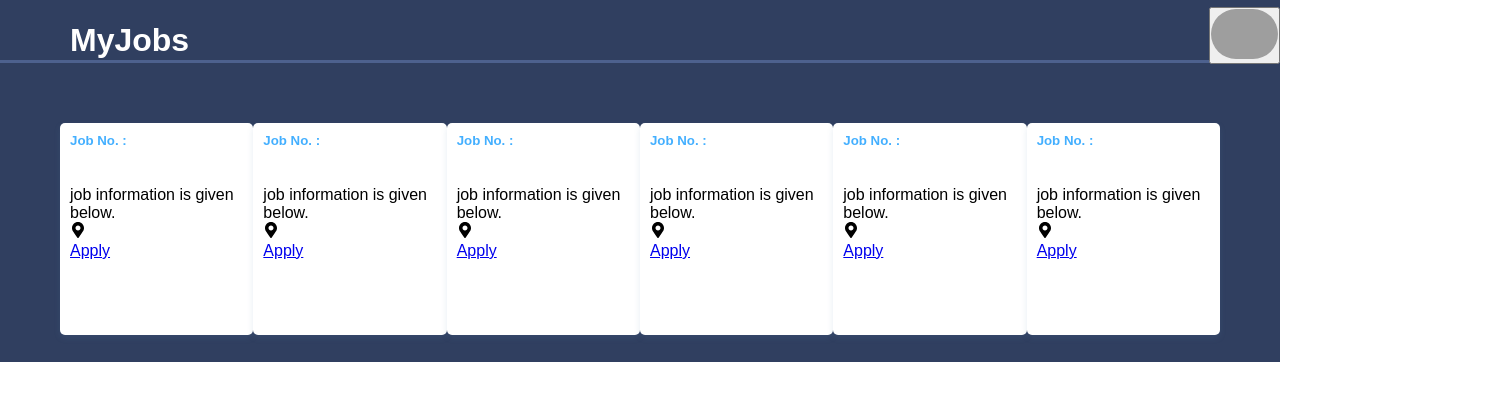
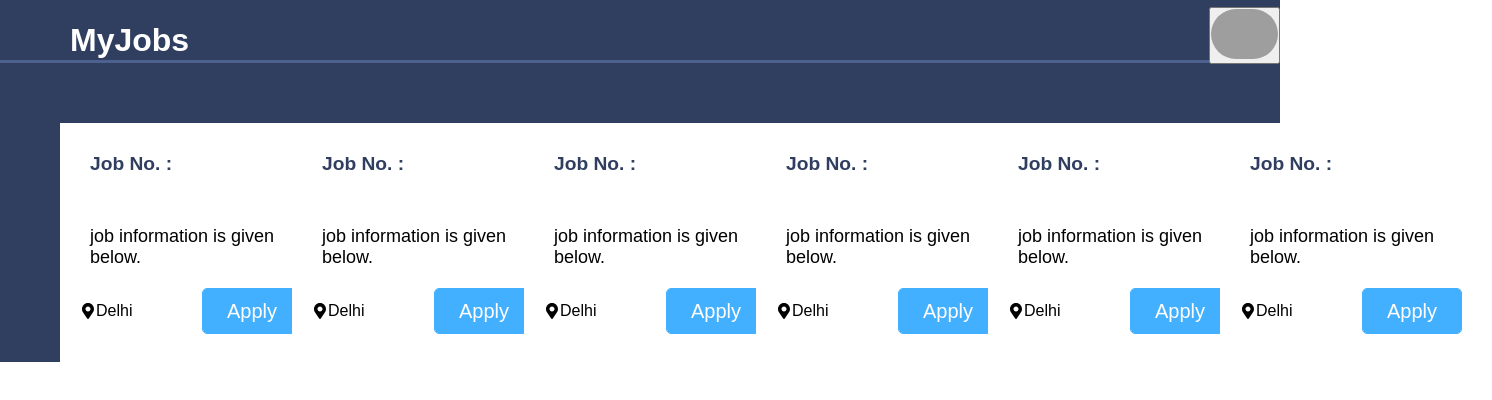
Before and after one commit to priyarathore20/my-jobs, a React (Create React App) app: page /available-jobs in a window 1280 px wide. Shown: the top 400 px of the page, 1492 px wide, since content can reach past the window. Built offline with nearby package versions, Linux system fonts and the light colour scheme; grey boxes are pictures that could not be loaded.

Commit message:
initial commit

```diff
--- a/src/Components/JobCards.jsx
+++ b/src/Components/JobCards.jsx
@@ -3,14 +3,21 @@
 
 const JobCards = () => {
   return (
-    <div className="card">
-      <div className="card-header">
-      </div>
-      <div className="card-body">
-        <h5 className="card-title">Job No. : </h5>
-        <p className="card-text">job information is given below.</p>
-        <p>< FaMapMarkerAlt /></p>
-        <a href="#" className="btn btn-primary">Apply</a>
+    <div className="Job-cards">
+      <div className="job-card">
+        <div className="card-header">
+        </div>
+        <div className="card-body">
+          <h5 className="card-title">Job No. : </h5>
+          <p className="card-text">job information is given below.</p>
+          <div className='card-btn'>
+            <div className='card-icon'>
+              < FaMapMarkerAlt />
+              <p>Delhi</p>
+            </div>
+            <button className="btn-primary">Apply</button>
+          </div>
+        </div>
       </div>
     </div>
   )
--- a/src/Home.css
+++ b/src/Home.css
@@ -201,3 +201,59 @@
   .reset-details{
     margin: 10px;
   }
+  /* .Job-cards{
+    display: flex;
+    align-items: center;
+    flex-direction: column;
+    flex-wrap: wrap;
+    gap: 10px;
+  } */
+  .job-card{
+    height: 100%;
+    width: 100%;
+    padding: 20px;
+    background-color: #fff;
+    display: flex;
+    align-items: center;
+    flex-direction: column;
+    flex-wrap: wrap;
+    /* margin: 10px; */
+  }
+  .card-body{
+    display: flex;
+    flex-direction: column;
+    justify-content: space-between;
+  }
+  .card-title {
+    padding: 10px;
+    color: #303F60;
+    font-size:larger;
+  }
+  .card-text{
+    font-size: large;
+    padding: 10px;
+  }
+  .card-btn{
+    display: flex;
+    flex-direction: row;
+    justify-content: space-between;
+  }
+  .card-icon{
+    display: flex;
+    flex-direction: row;
+    justify-content: flex-start;
+    align-items: center;
+  }
+  .btn-primary{
+    color: #FFFFFF;
+font-size: 20px;
+width: 100px;
+height: 46px;
+background: var(--unnamed-color-43afff) 0% 0% no-repeat padding-box;
+border: 1px solid var(--unnamed-color-43afff);
+background: #43AFFF 0% 0% no-repeat padding-box;
+border: 1px solid #43AFFF;
+border-radius: 5px;
+margin: 10px;
+
+  }
--- a/src/Pages/AvailableJobs.jsx
+++ b/src/Pages/AvailableJobs.jsx
@@ -11,7 +11,7 @@
             <img style={{ height: '50px', borderRadius: 50, }} src="https://ionicframework.com/docs/img/demos/avatar.svg" alt="#" />
           </button>
         </div>
-        <div className="upper-section">
+        <div className="upper-section 1">
           < JobCards />
           < JobCards />
           < JobCards />
```
